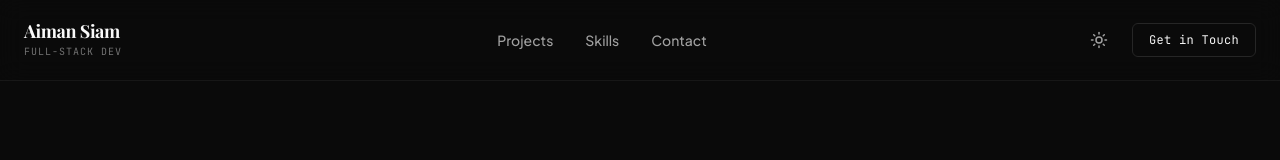
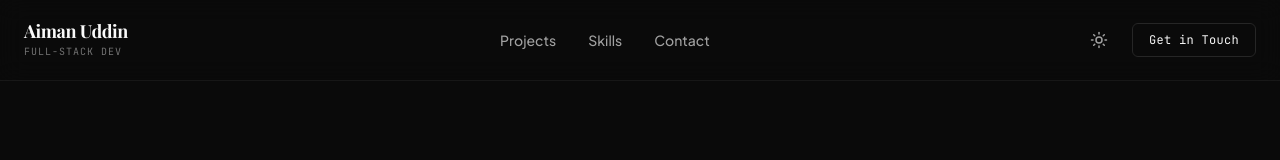
Before and after one commit to Aiman-012/Aiman-Uddin, a React (Vite) app: page / in a window 1280 px wide. Shown: the top 160 px of the page. Built offline with nearby package versions, Linux system fonts and the light colour scheme; a web font is replaced by a local one.

Commit message:
chore: update brand name to Aiman Uddin
Update display name and SEO metadata throughout the application to reflect the brand name as Aiman Uddin.

```diff
--- a/src/components/Layout.tsx
+++ b/src/components/Layout.tsx
@@ -10,7 +10,7 @@ import { ScrollRestoration } from "react-router-dom";
 export default function Layout() {
   return (
     <div className="min-h-screen flex flex-col selection:bg-neutral-300 dark:selection:bg-neutral-800">
-      <SEO title="Portfolio" name="Aiman Siam" />
+      <SEO title="Portfolio" name="Aiman Uddin" />
       <CustomCursor />
       <ScrollRestoration />
       <Navbar />
--- a/src/components/Navbar.tsx
+++ b/src/components/Navbar.tsx
@@ -15,7 +15,7 @@ export default function Navbar() {
     <header className="sticky top-0 z-50 w-full bg-neutral-50/80 dark:bg-neutral-950/80 backdrop-blur-md border-b border-neutral-200/50 dark:border-neutral-800/50">
       <div className="max-w-7xl mx-auto px-6 h-20 flex items-center justify-between">
         <Link to="/" className="flex flex-col">
-          <span className="font-display font-bold text-lg leading-none tracking-tight">Aiman Siam</span>
+          <span className="font-display font-bold text-lg leading-none tracking-tight">Aiman Uddin</span>
           <span className="font-mono text-[10px] text-neutral-500 tracking-widest uppercase mt-1">Full-Stack Dev</span>
         </Link>
 
--- a/src/components/SEO.tsx
+++ b/src/components/SEO.tsx
@@ -7,8 +7,8 @@ interface SEOProps {
   name?: string;
 }
 
-export default function SEO({ title, description, type = 'website', name = 'Aiman Siam' }: SEOProps) {
-  const metaDescription = description || "Aiman Uddin Siam's developer portfolio showcasing projects, skills, and experience.";
+export default function SEO({ title, description, type = 'website', name = 'Aiman Uddin' }: SEOProps) {
+  const metaDescription = description || "Aiman Uddin's developer portfolio showcasing projects, skills, and experience.";
   const fullTitle = `${title} | ${name}`;
 
   return (
--- a/src/pages/Home.tsx
+++ b/src/pages/Home.tsx
@@ -24,7 +24,7 @@ export default function Home() {
 
   return (
     <div className="w-full">
-      <SEO title="Portfolio" description={data.bio} name="Aiman Siam" />
+      <SEO title="Portfolio" description={data.bio} name="Aiman Uddin" />
       {/* HERO SECTION */}
       <section className="max-w-7xl mx-auto px-6 pt-32 pb-40">
         <div className="grid grid-cols-1 lg:grid-cols-2 gap-16 items-center">
@@ -73,7 +73,7 @@ export default function Home() {
 
              <img
                src="/profile.png"
-               alt="Aiman Siam"
+               alt="Aiman Uddin"
                className="relative z-10 w-full h-full object-contain object-bottom drop-shadow-2xl grayscale hover:grayscale-0 transition-all duration-700"
              />
 
--- a/src/pages/ProjectDetails.tsx
+++ b/src/pages/ProjectDetails.tsx
@@ -46,7 +46,7 @@ export default function ProjectDetails() {
       animate={{ opacity: 1 }}
       className="max-w-4xl mx-auto px-6 pt-24 pb-40"
     >
-      <SEO title={project.title} description={project.description} name="Aiman Siam" />
+      <SEO title={project.title} description={project.description} name="Aiman Uddin" />
       <Link to="/" className="inline-flex items-center gap-2 text-sm font-mono text-neutral-500 hover:text-neutral-900 dark:hover:text-neutral-100 transition-colors mb-16">
         <ArrowLeft size={16} /> Back to Projects
       </Link>
```
